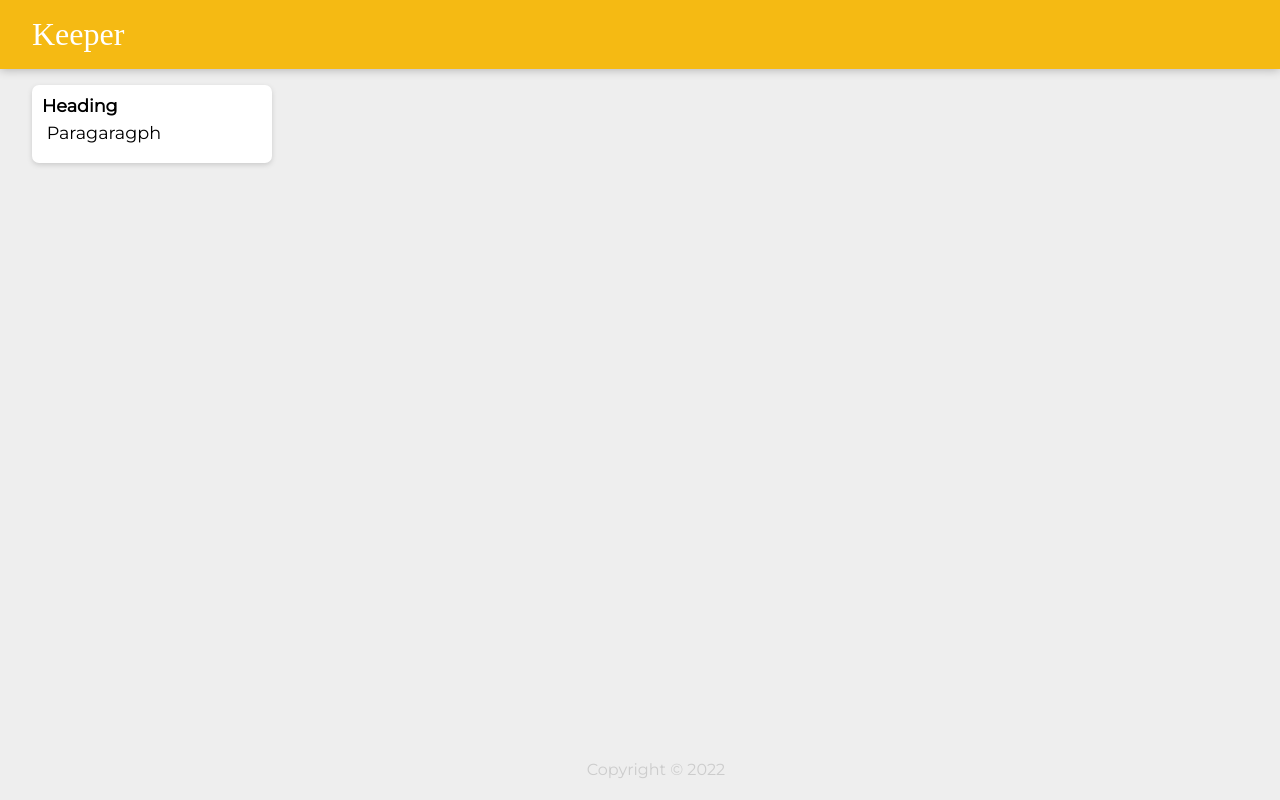
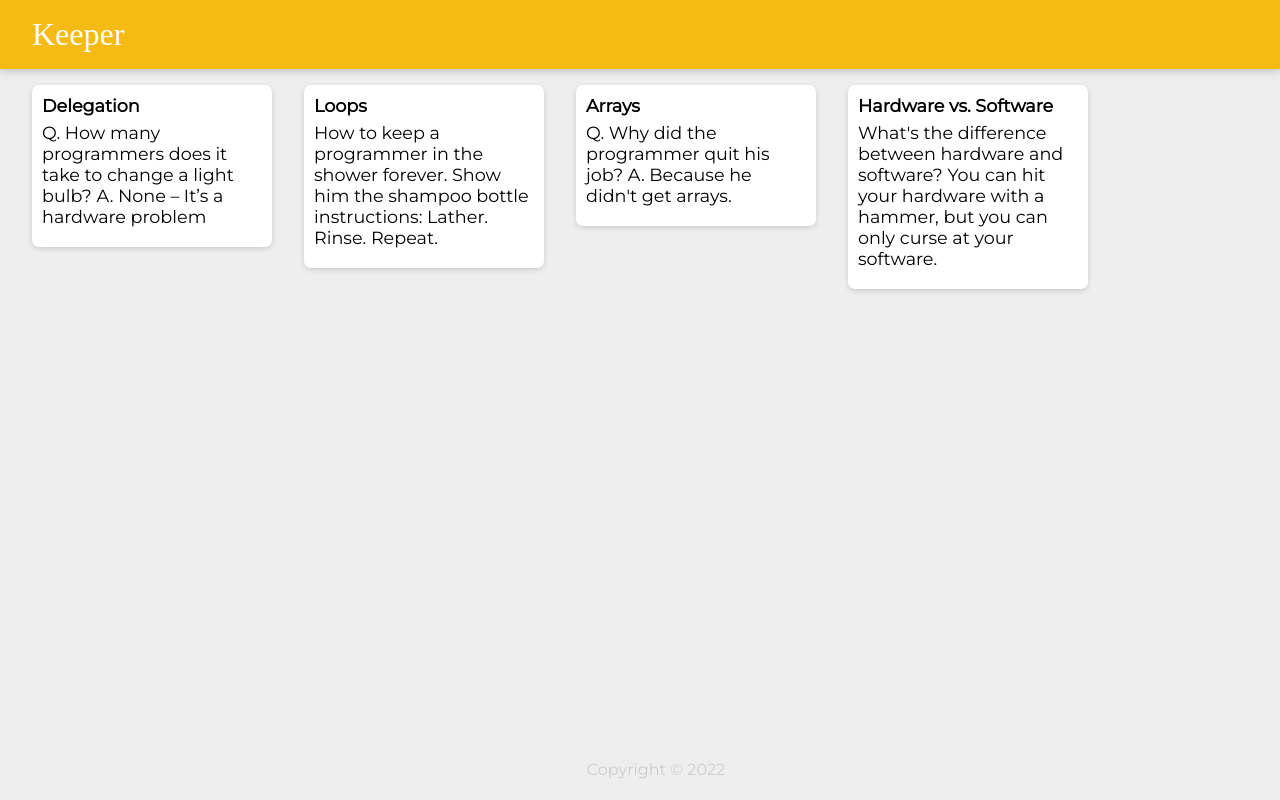
Before and after one commit to AyeshaShaharyar/keeper, a React (Create React App) app: page / in a window 1280 px wide. Built offline with nearby package versions, Linux system fonts and the light colour scheme; a web font is replaced by a local one.

Commit message:
add dynamic notes data

```diff
--- a/src/components/App.js
+++ b/src/components/App.js
@@ -2,12 +2,20 @@
 import Footer from "./Footer";
 import Header from "./Header";
 import Note from "./Note";
+import { notes } from "../notes";
 
 export default function App() {
   return (
     <div>
       <Header />
-      <Note />
+      {notes.map((noteItem) => (
+        <Note
+          key={noteItem.key}
+          title={noteItem.title}
+          content={noteItem.content}
+        />
+      ))}
+
       <Footer />
     </div>
   );
--- a/src/components/Note.js
+++ b/src/components/Note.js
@@ -1,10 +1,12 @@
 import React from "react";
 
-export default function Note() {
+
+export default function Note(props) {
+
   return (
     <div className="note">
-      <h1>Heading</h1>
-      <p> Paragaragph</p>
+      <h1>{props.title}</h1>
+      <p>{props.content}</p>
     </div>
   );
 }
--- /dev/null
+++ b/src/notes.js
@@ -0,0 +1,28 @@
+const notes = [
+  {
+    key: 1,
+    title: "Delegation",
+    content:
+      "Q. How many programmers does it take to change a light bulb? A. None – It’s a hardware problem"
+  },
+  {
+    key: 2,
+    title: "Loops",
+    content:
+      "How to keep a programmer in the shower forever. Show him the shampoo bottle instructions: Lather. Rinse. Repeat."
+  },
+  {
+    key: 3,
+    title: "Arrays",
+    content:
+      "Q. Why did the programmer quit his job? A. Because he didn't get arrays."
+  },
+  {
+    key: 4,
+    title: "Hardware vs. Software",
+    content:
+      "What's the difference between hardware and software? You can hit your hardware with a hammer, but you can only curse at your software."
+  }
+];
+
+export {notes};
```
